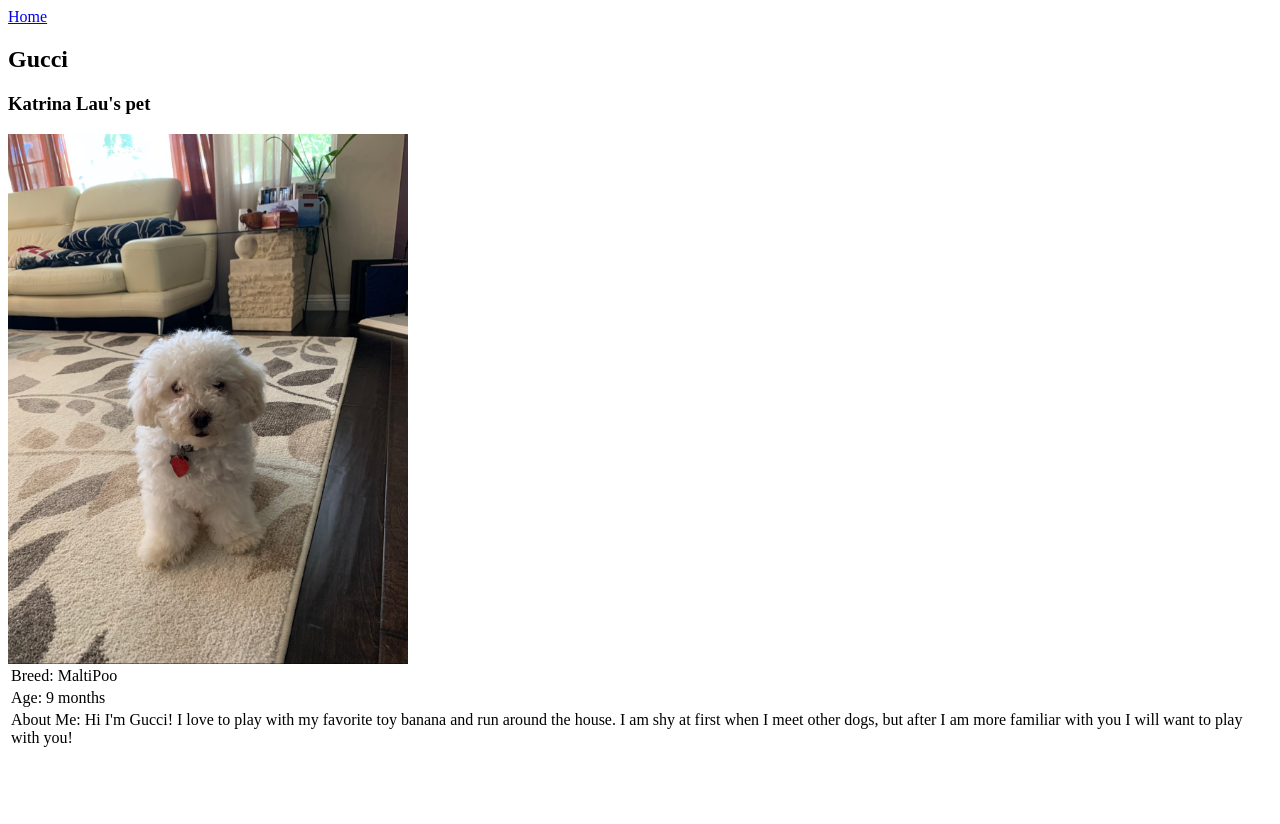
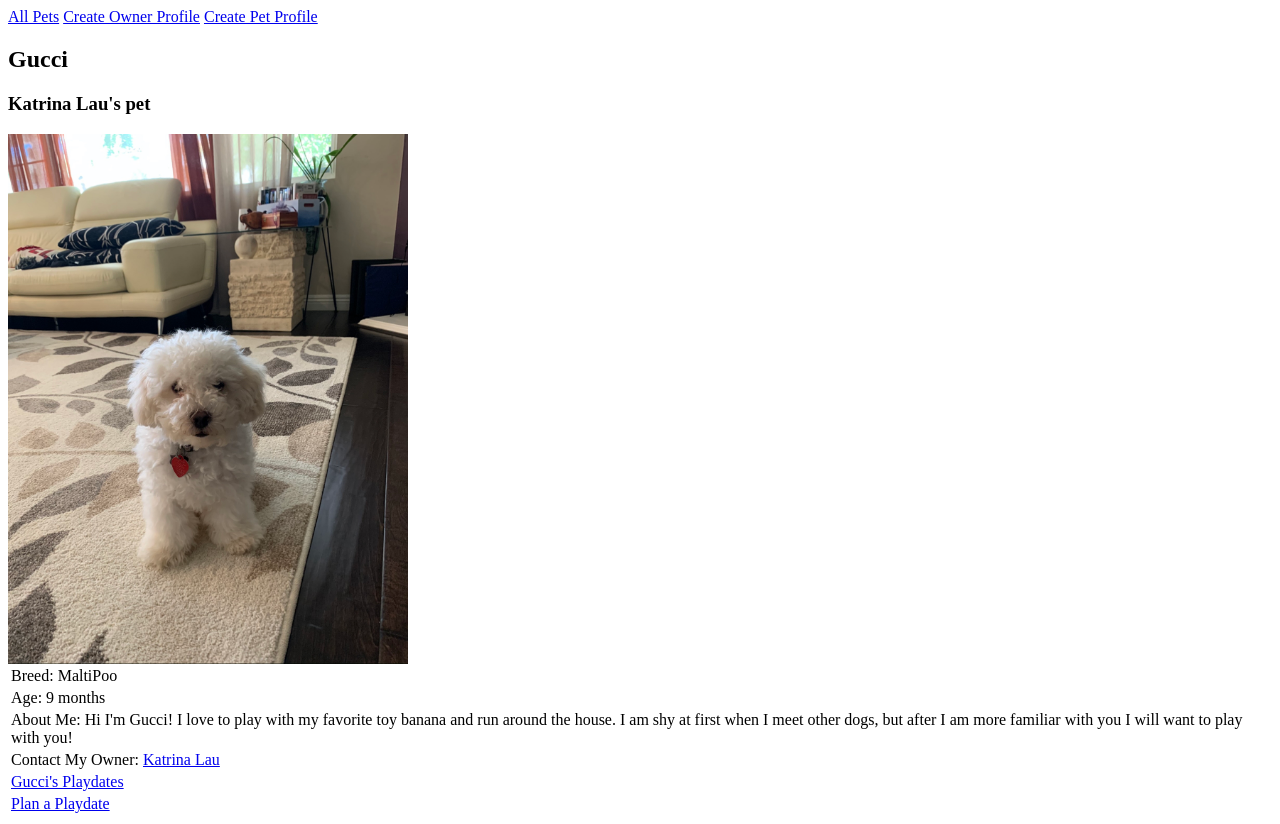
Before and after one commit to katlau14/cs108-examples, a Django app: page /project/pet/1 in a window 1280 px wide. Before the commit the page ends 747 px from the top, so only its background shows below. Run offline with Django 3.2, Linux system fonts and the light colour scheme; data comes from the database, SQL or seed files in the repository; both versions use the stored data as it was after the commit.

Commit message:
created forms

```diff
--- a/project/models.py
+++ b/project/models.py
@@ -1,4 +1,5 @@
 from django.db import models
+from django.urls import reverse
 
 # Create your models here.
 class Owner(models.Model):
@@ -14,6 +15,11 @@ class Owner(models.Model):
         '''return a string representation of the pet owner'''
         return f'{self.first_name} {self.last_name}'
 
+    def get_absolute_url(self):
+        '''provide a url to show this object'''
+
+        return reverse('show_owner_page', kwargs={'pk':self.pk})
+
 class Pet(models.Model):
     '''model the data attributes of the pet'''
 
@@ -27,6 +33,10 @@ class Pet(models.Model):
     def __str__(self):
         '''return a string representation of the pet'''
         return self.name
+
+    def get_absolute_url(self):
+        '''provide a url to show this object'''
+        return reverse('show_pet_page', kwargs={'pk':self.pk})
 
 class Playdate(models.Model):
     '''model the data attributes of a playdate'''
--- a/project/templates/project/base.html
+++ b/project/templates/project/base.html
@@ -6,7 +6,9 @@
     </head>
     <body>
         <header>
-            <a href="{% url 'show_all_pets' %}">Home</a>
+            <a href="{% url 'show_all_pets' %}">All Pets</a>
+            <a href="{% url 'create_owner_form' %}">Create Owner Profile</a>
+            <a href="{% url 'create_pet_form' %}">Create Pet Profile</a>
         </header>
         {% block content %}
         {% endblock %}
--- a/project/templates/project/show_pet_page.html
+++ b/project/templates/project/show_pet_page.html
@@ -17,6 +17,15 @@
     <tr>
         <td>About Me: {{pet.blurb}}</td>
     </tr>
+    <tr>
+        <td>Contact My Owner: <a href="{% url 'show_owner_page' pet.pk %}">{{pet.owner}}</a></td>
+    </tr>
+    <tr>
+        <td><a href="{% url 'show_all_playdates' %}">{{pet.name}}'s Playdates</a></td>
+    </tr>
+    <tr>
+        <td><a href="{% url 'create_playdate_form' %}">Plan a Playdate</a></td>
+    </tr>
 </table>
 
 {% endblock %}
--- a/project/templates/project/show_playdate_review.html
+++ b/project/templates/project/show_playdate_review.html
@@ -1,6 +1,10 @@
 <!--show_playdate_review.html-->
 {% extends 'project/base.html' %}
 {% block content %}
+
+<header>
+    <a href="{% url 'show_playdate_page' review.pk %}">Playdate</a>
+</header>
 
 <h3>Playdate Review</h3>
 
--- a/project/urls.py
+++ b/project/urls.py
@@ -9,6 +9,10 @@ urlpatterns = [
     path('pet/<int:pk>', ShowPetPageView.as_view(), name="show_pet_page"),
     path('playdate/<int:pk>', ShowPlaydateView.as_view(), name="show_playdate_page"),
     path('review/<int:pk>', ShowReviewView.as_view(), name="show_playdate_review"),
+    path('create_owner_profile', CreateOwnerProfileView.as_view(), name="create_owner_form"),
+    path('create_pet_profile', CreatePetProfileView.as_view(), name="create_pet_form"),
+    path('create_playdate', CreatePlaydateView.as_view(), name="create_playdate_form"),
+    path('all_playdates', ShowAllPlaydatesView.as_view(), name="show_all_playdates"),
 
 
 
--- a/project/views.py
+++ b/project/views.py
@@ -1,6 +1,7 @@
 from django.shortcuts import render
 from django.views.generic import ListView, DetailView, CreateView, UpdateView, DeleteView
 from .models import Owner, Pet, Playdate, Review
+from .forms import *
 
 # Create your views here.
 class ShowOwnerPageView(DetailView):
@@ -37,3 +38,31 @@ class ShowAllPetsView(ListView):
     model = Pet
     template_name = "project/show_all_pets.html"
     context_object_name = "pets"
+
+class ShowAllPlaydatesView(ListView):
+    '''shows all playdates'''
+
+    model = Playdate
+    template_name = "project/show_all_playdates.html"
+    context_object_name = "playdates"
+
+class CreateOwnerProfileView(CreateView):
+    '''shows the create owner profile form'''
+
+    model = Owner
+    form_class = CreateOwnerProfileForm
+    template_name = "project/create_owner_form.html"
+
+class CreatePetProfileView(CreateView):
+    '''shows the create pet profile form'''
+
+    model = Pet
+    form_class = CreatePetProfileForm
+    template_name = "project/create_pet_form.html"
+
+class CreatePlaydateView(CreateView):
+    '''shows the create playdate form'''
+
+    model = Playdate
+    form_class = CreatePlaydateForm
+    template_name = "project/create_playdate_form.html"
```
Also changed, not shown: project/forms.py (added, +40 -0 lines), project/templates/project/create_owner_form.html (added, +18 -0 lines), project/templates/project/create_pet_form.html (added, +18 -0 lines), project/templates/project/create_playdate_form.html (added, +18 -0 lines), project/templates/project/show_all_playdates.html (added, +25 -0 lines), db.sqlite3.
